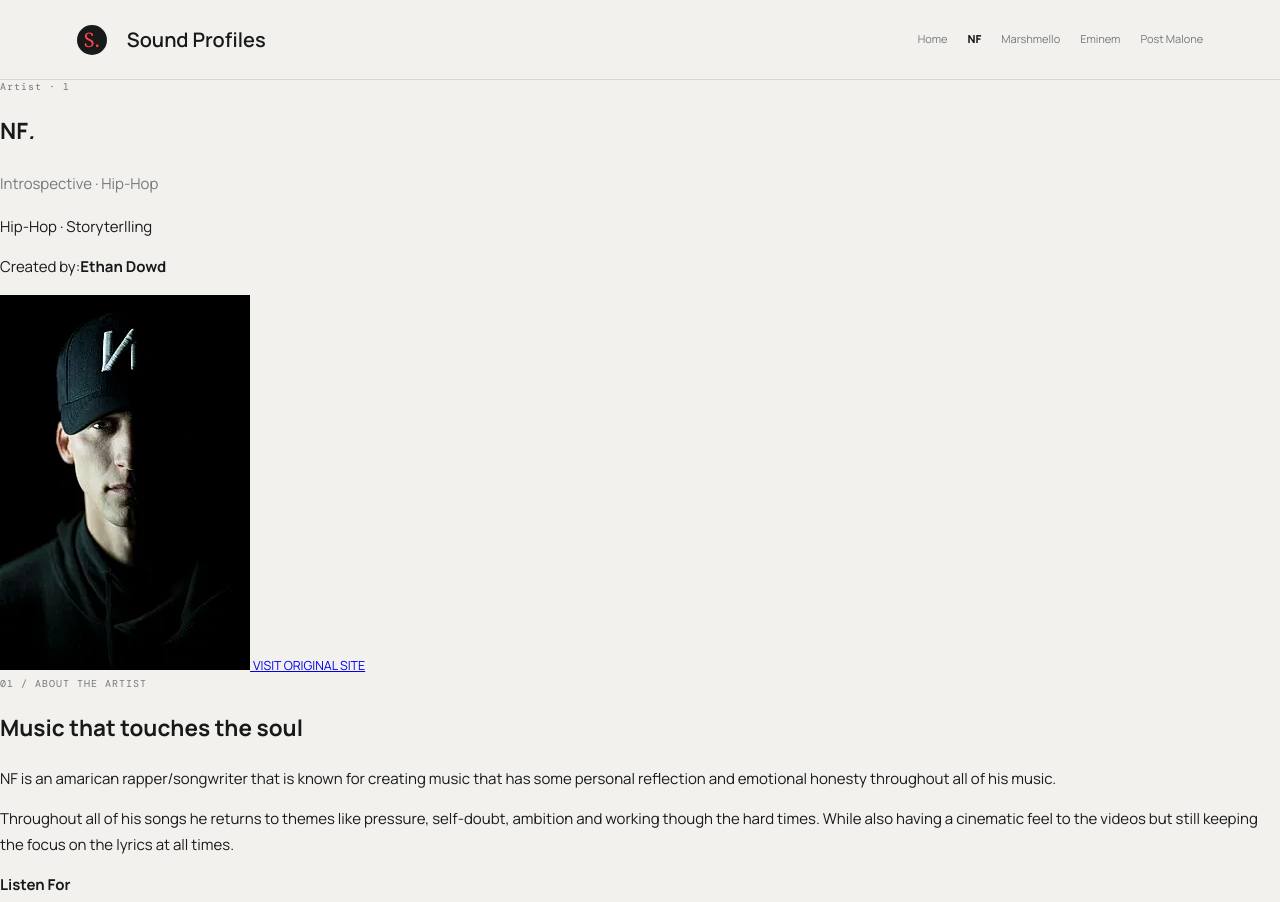
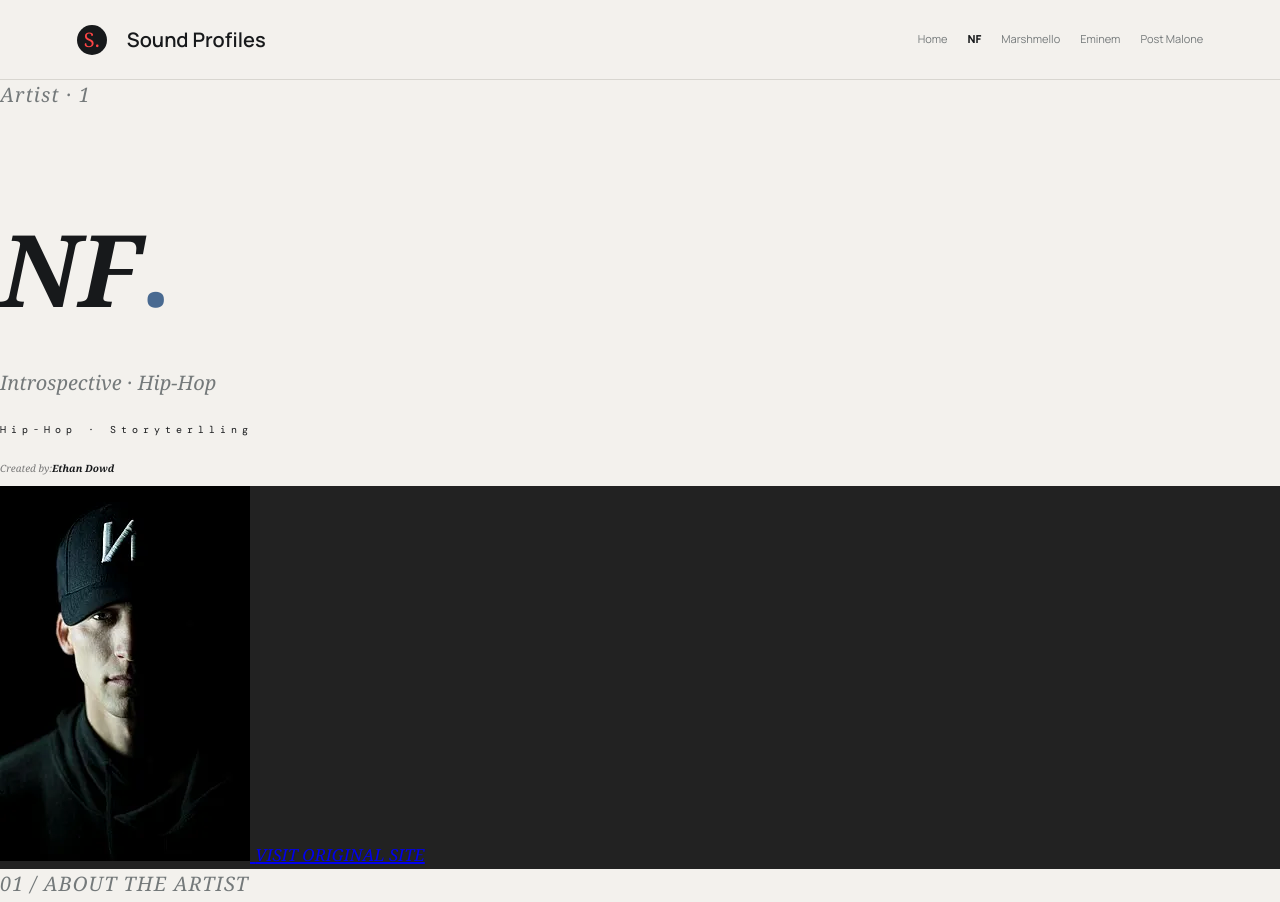
Before and after one commit to Dowdyy/WebTechnology, a plain HTML site: page nf.html in a window 1280 px wide. Shown: the top 902 px of the page. Drawn offline with nearby package versions, Linux system fonts and the light colour scheme.

Commit message:
nf css design

```diff
--- a/Website/css/MainDesign.css
+++ b/Website/css/MainDesign.css
@@ -260,9 +260,34 @@
 }
 
 .nf-theme{
-
+    --artist: #496a91;
+    --artist-soft: #ele9f2
+}
+.Profile-artist h1{
+    font-size: clamp(58px,8vw,100px);
+    margin-bottom: 17px;
+}
+.Profile-artist em{
+    color: var(--artist);
+    font-style: normal;
+}
+.Profile-artist, .small-text{
+    font: italic 20px/1.5 Georgia,serif;
+}
+.tags{
+    font: 10px 'DM Mono',monospace;
+    letter-spacing: 5px;
+}
+.author{
+    font-size: 10px;
+    color: #777;
+    margin-top: 25px;
+}
+.author strong{
+    color: var(--ink);
 }
 .artist-link{
-    grid: 50%;
-
+    position:relative;
+    display: block;
+    background: #222;
 }
```
